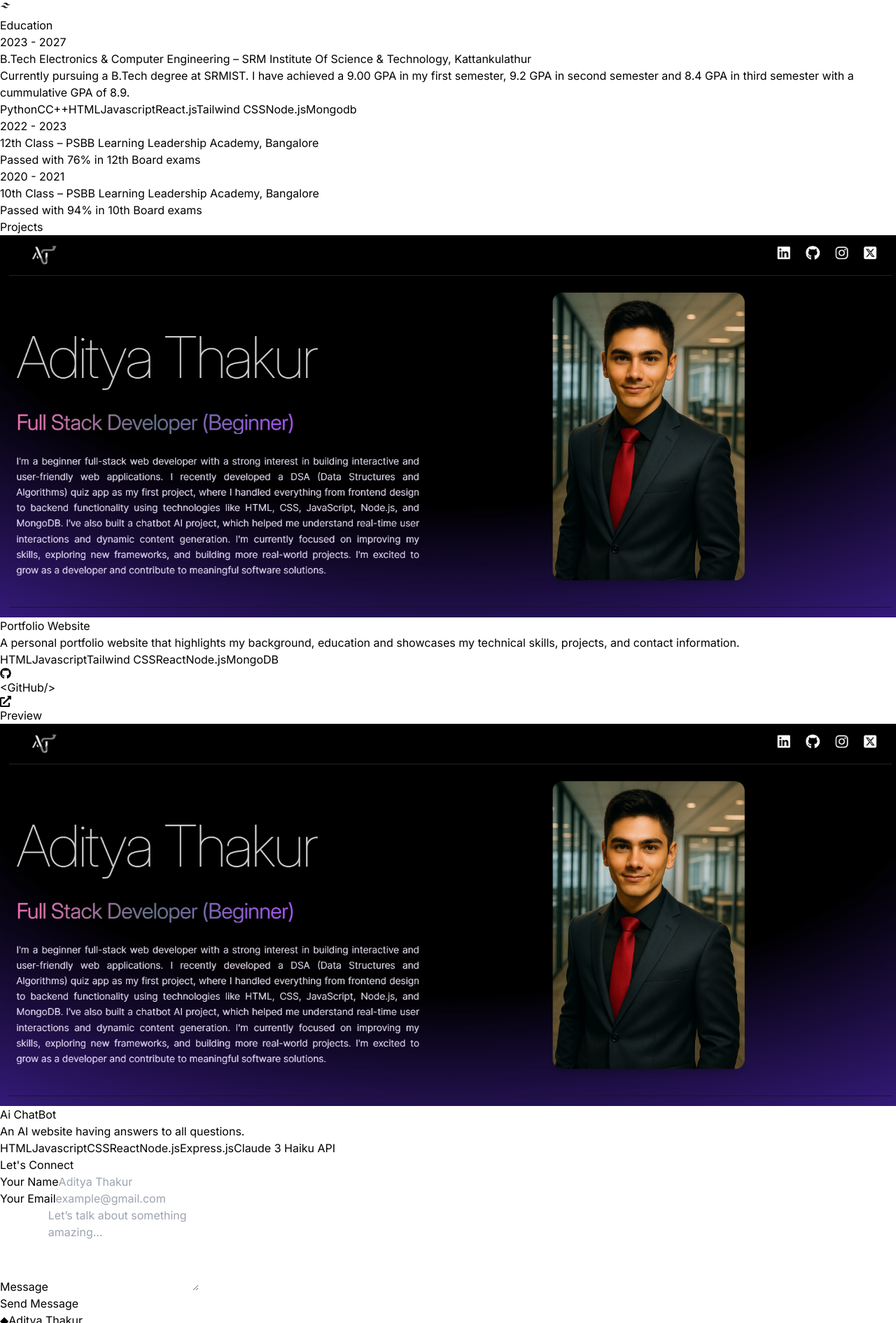
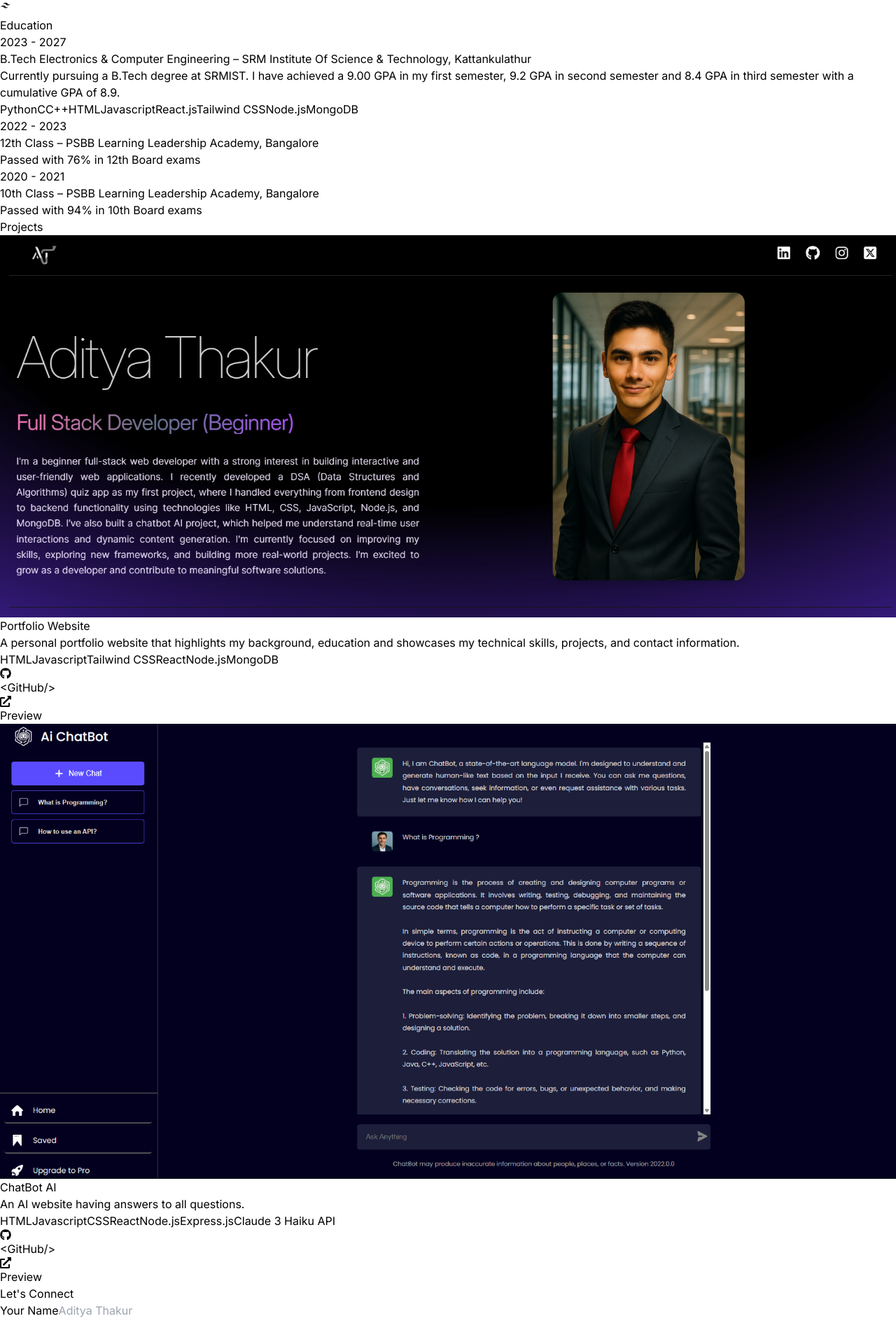
Before and after one commit to Adityabt/MyPortfolio, a React (Vite) app: page / in a window 1280 px wide. Shown: the part 2170-4060 px from the top of the page at 70% size. Built offline with nearby package versions, Linux system fonts and the light colour scheme.

Commit message:
✅ Resolved merge conflict in constants file

```diff
--- a/src/constants/index.js
+++ b/src/constants/index.js
@@ -12,16 +12,24 @@ export const EDUCATION = [
     year: "2023 - 2027",
     role: "B.Tech Electronics & Computer Engineering",
     company: "SRM Institute Of Science & Technology, Kattankulathur",
-    description: `Currently pursuing a B.Tech degree at SRMIST. I have achieved a 9.00 GPA in my first semester, 9.2 GPA in second semester and 8.4 GPA in third semester with a cummulative GPA of 8.9.`,
-    technologies: ["Python", "C", "C++", "HTML", "Javascript", "React.js", "Tailwind CSS","Node.js", "Mongodb"],
+    description: `Currently pursuing a B.Tech degree at SRMIST. I have achieved a 9.00 GPA in my first semester, 9.2 GPA in second semester and 8.4 GPA in third semester with a cumulative GPA of 8.9.`,
+    technologies: [
+      "Python",
+      "C",
+      "C++",
+      "HTML",
+      "Javascript",
+      "React.js",
+      "Tailwind CSS",
+      "Node.js",
+      "MongoDB",
+    ],
   },
   {
     year: "2022 - 2023",
     role: "12th Class",
     company: "PSBB Learning Leadership Academy, Bangalore",
-    description: `Passed with 76% in 12th Board exams
-
-`,
+    description: `Passed with 76% in 12th Board exams`,
     technologies: [],
   },
   {
@@ -34,27 +42,36 @@ export const EDUCATION = [
 ];
 
 export const PROJECTS = [
-  //{
-  //  title: "DSA Quiz Web-App",
-  //  image: project1,
-  //  description:
-  //    "A fully functional and interactive quiz web-app on topics related to Data Structures and Algorithms.",
-  //  technologies: ["HTML", "JavaScript","CSS", "Node.js", "MongoDB"],
-  //},
   {
-  title: "Portfolio Website",
-  image: project3,
-  description:
-    "A personal portfolio website that highlights my background, education and showcases my technical skills, projects, and contact information.",
-  technologies: ["HTML", "Javascript", "Tailwind CSS", "React", "Node.js", "MongoDB"],
-  codeLink: "https://github.com/Adityabt/MyPortfolio",
-  liveLink: "https://my-portfolio-git-main-adityabts-projects.vercel.app/"
-},
-  {
-    title: "Ai ChatBot",
+    title: "Portfolio Website",
     image: project3,
     description:
-      "An AI website having answers to all questions.",
-    technologies: ["HTML", "Javascript", "CSS", "React", "Node.js", "Express.js", "Claude 3 Haiku API"],
-  }
-  ]
+      "A personal portfolio website that highlights my background, education and showcases my technical skills, projects, and contact information.",
+    technologies: [
+      "HTML",
+      "Javascript",
+      "Tailwind CSS",
+      "React",
+      "Node.js",
+      "MongoDB",
+    ],
+    codeLink: "https://github.com/Adityabt/MyPortfolio",
+    liveLink: "https://my-portfolio-git-main-adityabts-projects.vercel.app/",
+  },
+  {
+    title: "ChatBot AI",
+    image: project4,
+    description: "An AI website having answers to all questions.",
+    technologies: [
+      "HTML",
+      "Javascript",
+      "CSS",
+      "React",
+      "Node.js",
+      "Express.js",
+      "Claude 3 Haiku API",
+    ],
+    codeLink: "https://github.com/Adityabt/Ai-Chatbot.git",
+    liveLink: "https://ai-chatbot-adityabts-projects.vercel.app/",
+  },
+];
```
Also changed, not shown: src/assets/projects/project-4.jpg.
